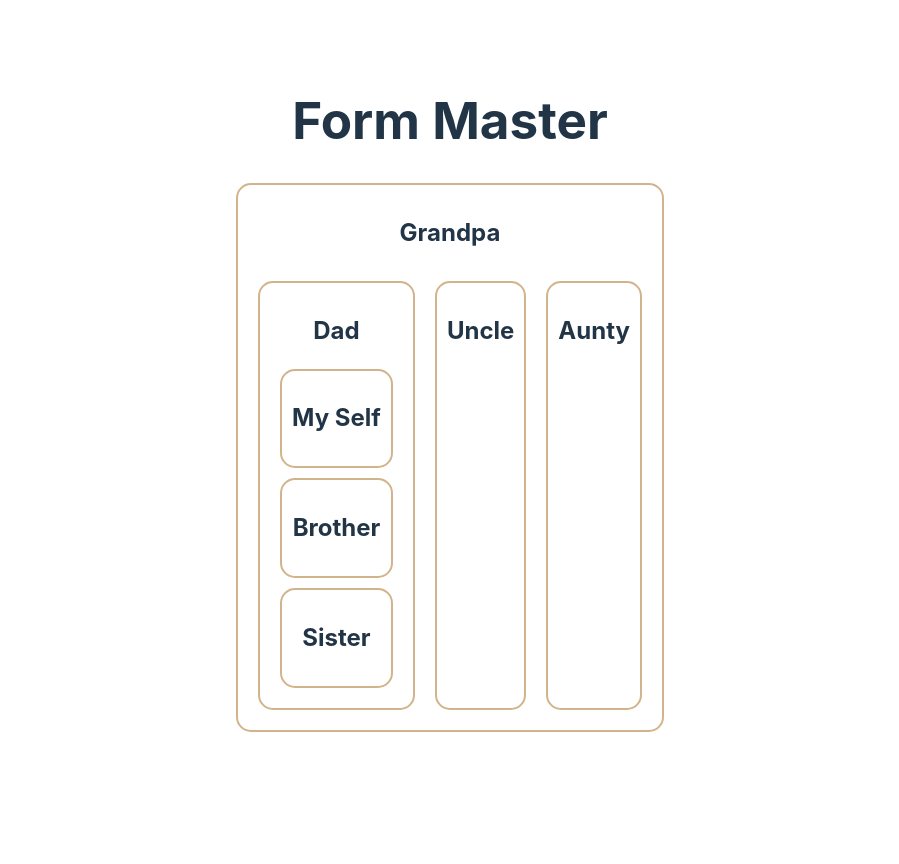
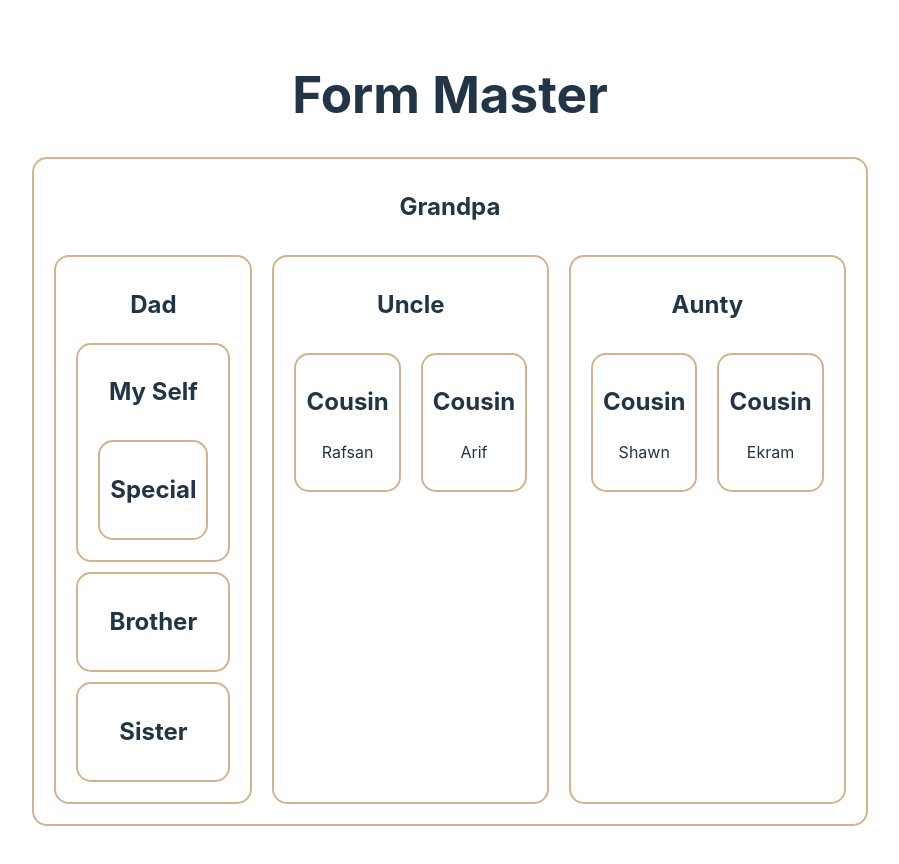
Before and after one commit to IEEEMOSTAFA/React-Master, a React (Vite) app: page / in a window 1280 px wide. Shown: the top 864 px of the page, without its empty margins (190-1089 px from the left). Before the commit the page ends 800 px from the top, so only its background shows below. Built offline with nearby package versions, Linux system fonts and the light colour scheme.

Commit message:
connection section

```diff
--- a/src/components/Aunty/Aunty.jsx
+++ b/src/components/Aunty/Aunty.jsx
@@ -1,9 +1,14 @@
+import Cousin from "../Cousin/Cousin";
 
 
 const Aunty = () => {
     return (
         <div>
             <h2>Aunty</h2>
+            <section className="flex">
+                <Cousin name={'Shawn'}></Cousin>
+                <Cousin name={'Ekram'}></Cousin>
+            </section>
 
         </div>
     );
--- a/src/components/MySelf/MySelf.jsx
+++ b/src/components/MySelf/MySelf.jsx
@@ -1,9 +1,13 @@
 import React from 'react';
+import Special from '../Special/Special';
 
 const MySelf = () => {
     return (
         <div>
             <h2>My Self</h2>
+            <section className="flex">
+                <Special></Special>
+            </section>
         </div>
     );
 };
--- /dev/null
+++ b/src/components/Special/Special.jsx
@@ -0,0 +1,11 @@
+
+
+const Special = () => {
+    return (
+        <div>
+            <h2>Special</h2>
+        </div>
+    );
+};
+
+export default Special;
--- a/src/components/Uncle/Uncle.jsx
+++ b/src/components/Uncle/Uncle.jsx
@@ -1,9 +1,14 @@
+import Cousin from "../Cousin/Cousin";
 
 
 const Uncle = () => {
     return (
         <div>
             <h2>Uncle</h2>
+            <section className="flex">
+                <Cousin name={'Rafsan'}></Cousin>
+                <Cousin name={'Arif'}></Cousin>
+            </section>
         </div>
     );
 };
```
